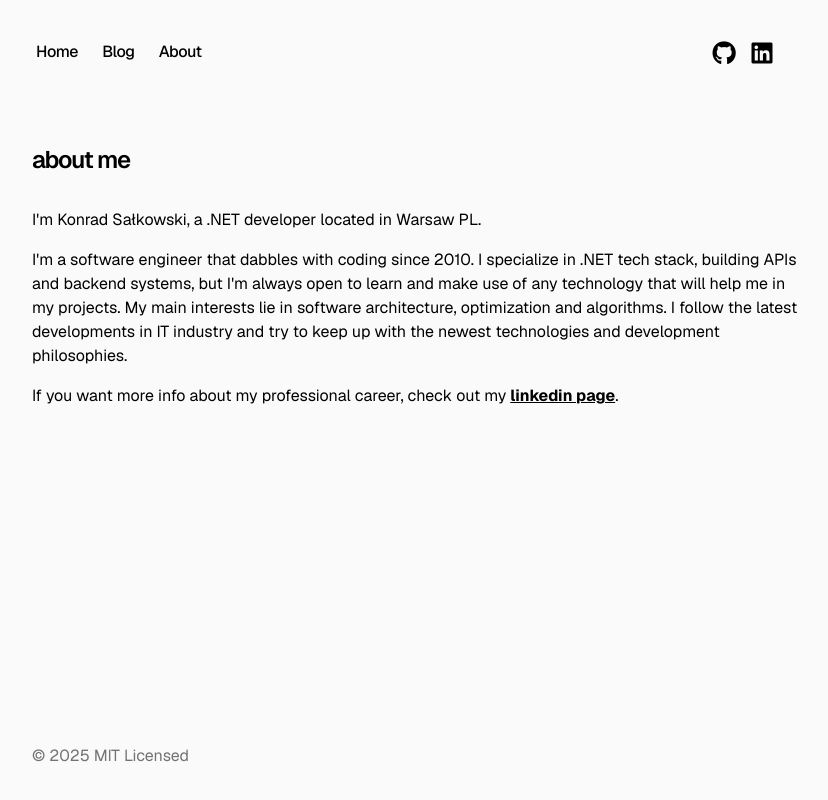
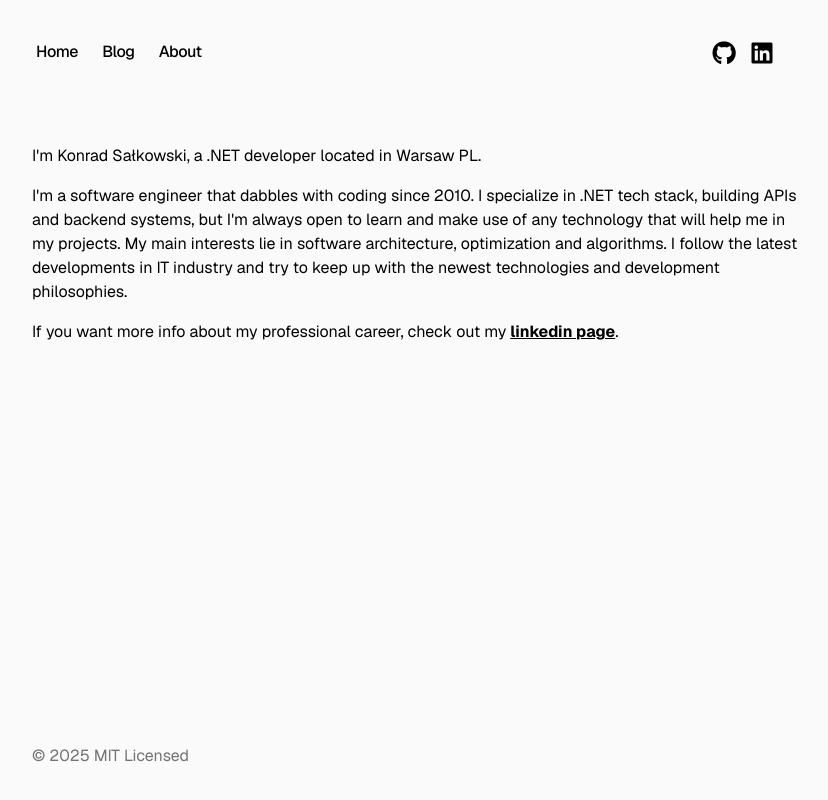
Before and after one commit to ksalk/ksalk.github.io, a Next.js app: page /about in a window 1280 px wide. Shown: the top 800 px of the page, without its empty margins (224-1052 px from the left). Built offline with nearby package versions, Linux system fonts and the light colour scheme.

Commit message:
Remove header from about me page

```diff
--- a/app/about/page.tsx
+++ b/app/about/page.tsx
@@ -9,9 +9,9 @@ export default function Page() {
 
   return (
     <section>
-      <h1 className="mb-8 text-2xl font-semibold tracking-tighter">
+      {/* <h1 className="mb-8 text-2xl font-semibold tracking-tighter">
         about me
-      </h1>
+      </h1> */}
       <p className="mb-4">
         {`I'm Konrad Sałkowski, a .NET developer located in Warsaw PL.`}
       </p>
```
